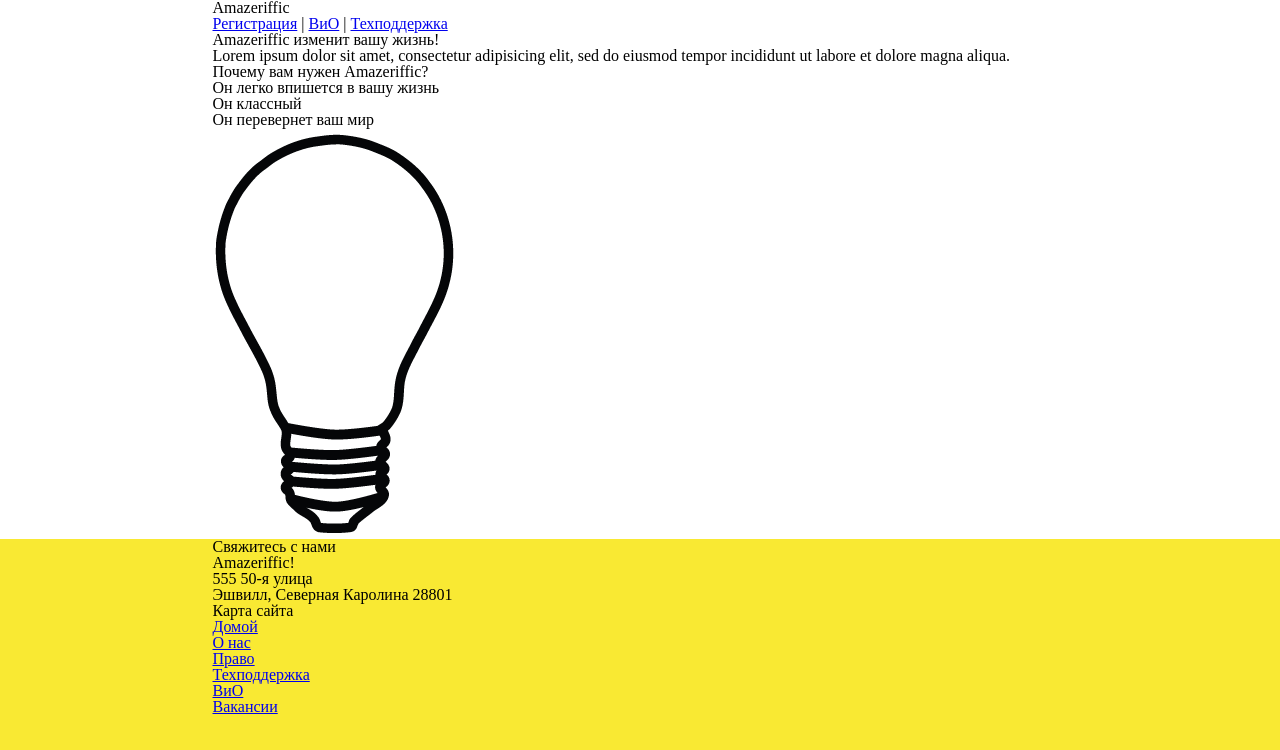
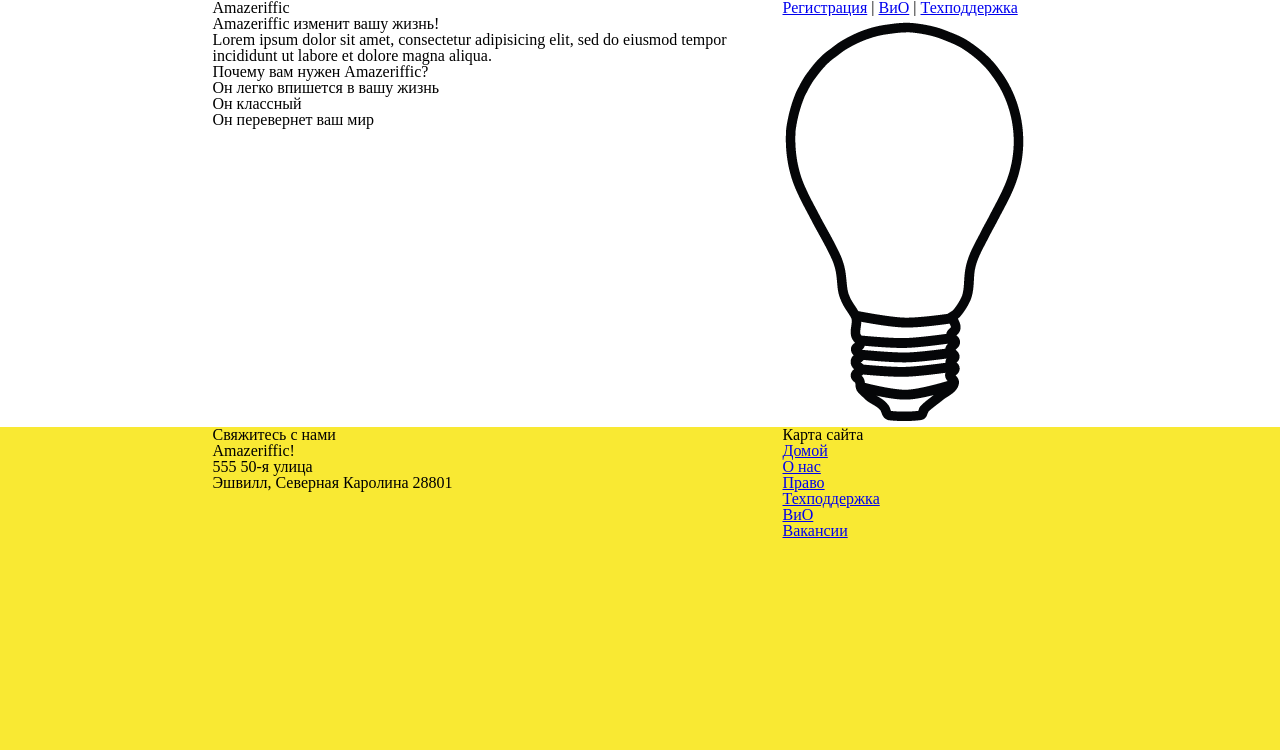
Before and after one commit to glaznick/semmyWebAppDev, a plain HTML site: page index.html in a window 1280 px wide. Drawn offline with Linux system fonts and the light colour scheme.

Commit message:
add grid

```diff
--- a/index.html
+++ b/index.html
@@ -21,6 +21,7 @@
 
 	<main>
 		<div class="container">
+			<div class="left">
 				<h2>Amazeriffic изменит вашу жизнь!</h2>
 				<p>Lorem ipsum dolor sit amet, consectetur adipisicing elit, sed do
 				eiusmod tempor incididunt ut labore et dolore magna aliqua.</p>
@@ -30,17 +31,22 @@
 					<li>Он классный</li>
 					<li>Он перевернет ваш мир</li>
 				</ul>
+			</div>
+			<div class="right">
 				<img src="images/lightbulb.png" alt="Изображение лампочки">
+			</div>
 		</div>
 	</main>
 
 	<footer>
 		<div class="container">
+				<div class="left">
 					<div class="contact">
 						<h5>Свяжитесь с нами</h5>
 						<p>Amazeriffic!</p>
 						<p>555 50-я улица</p>
 						<p>Эшвилл, Северная Каролина 28801</p>
+					</div>
 				</div>
 			<div class="sitemap">
 				<h5>Карта сайта</h5>
--- a/stylesheets/style.css
+++ b/stylesheets/style.css
@@ -15,7 +15,40 @@ footer .container {
 
 header {
 	background: white;
+	overflow: hidden;
 }
+
+header h1 {
+	float: left;
+	width: 570px;
+}
+
+header nav {
+	float: right;
+	width: 285px;
+}
+
 main {
 	background: white;
+	overflow: hidden;
 }
+
+main .left {
+	float: left;
+	width: 570px;
+}
+
+main .right {
+	float: right;
+	width: 285px;
+}
+
+footer .left {
+	float: left;
+	width: 570px;
+}
+
+footer .sitemap {
+	float: right;
+	width: 285px;
+}
```
Also changed, not shown: faq.html (+6 -0 lines). Lines whose indentation alone changed are shown as unchanged.
